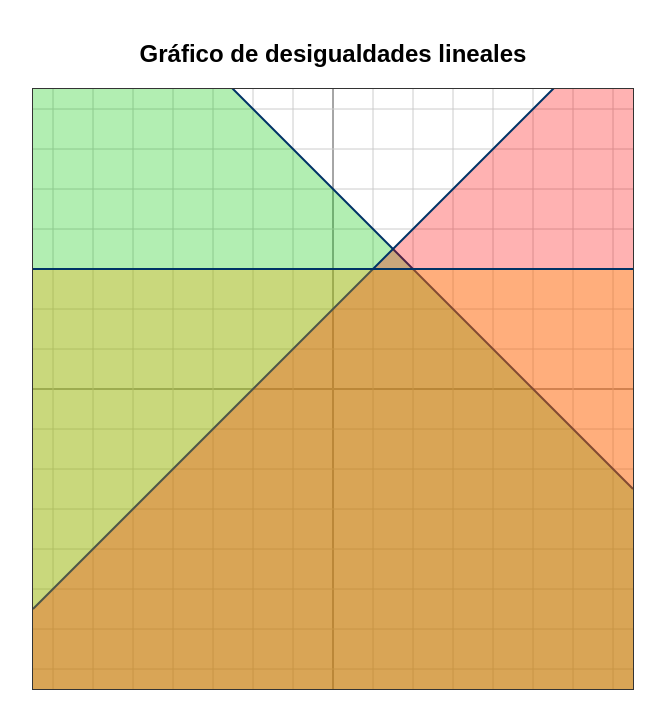
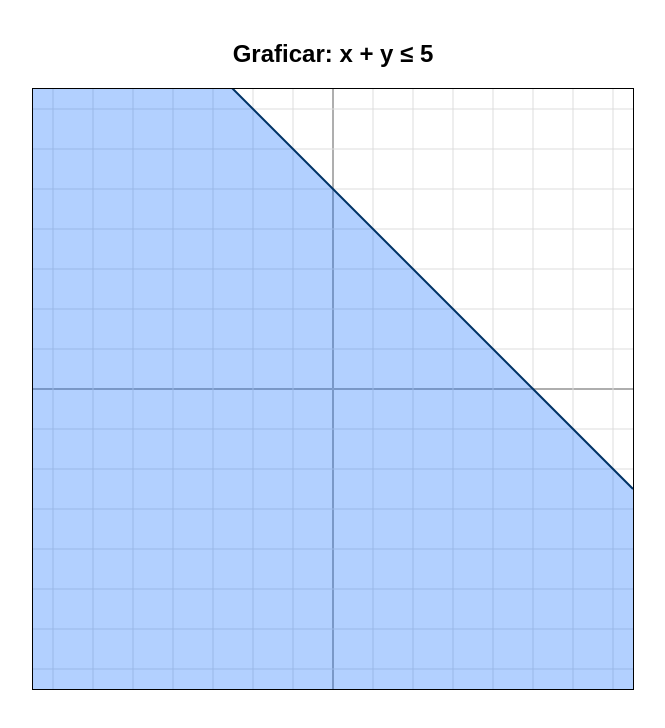
Before and after one commit to Rominalapo/Matematicas, a plain HTML site: page index.html in a window 1280 px wide. Shown: the whole page, without its empty margins (307-972 px from the left). Drawn offline with Linux system fonts and the light colour scheme.

Commit message:
Update index.html

```diff
--- a/index.html
+++ b/index.html
@@ -3,24 +3,24 @@
 <head>
   <meta charset="UTF-8" />
   <meta name="viewport" content="width=device-width, initial-scale=1.0"/>
-  <title>Graficador de Desigualdades</title>
+  <title>Gráfico de una desigualdad</title>
   <style>
     body {
-      font-family: Arial, sans-serif;
       display: flex;
       flex-direction: column;
       align-items: center;
+      font-family: Arial, sans-serif;
       margin-top: 20px;
     }
     canvas {
-      border: 1px solid #333;
+      border: 1px solid #000;
       background-color: #fff;
     }
   </style>
 </head>
 <body>
 
-  <h2>Gráfico de desigualdades lineales</h2>
+  <h2>Graficar: x + y ≤ 5</h2>
   <canvas id="grafico" width="600" height="600"></canvas>
 
   <script>
@@ -29,11 +29,16 @@
     const width = canvas.width;
     const height = canvas.height;
 
-    // Escala (pixeles por unidad)
-    const escala = 40;
+    const escala = 40; // píxeles por unidad
     const origen = { x: width / 2, y: height / 2 };
 
-    // Dibuja los ejes cartesianos
+    function aPixeles(x, y) {
+      return {
+        x: origen.x + x * escala,
+        y: origen.y - y * escala
+      };
+    }
+
     function dibujarEjes() {
       ctx.strokeStyle = "#000";
       ctx.lineWidth = 1;
@@ -50,8 +55,8 @@
       ctx.lineTo(origen.x, height);
       ctx.stroke();
 
-      // Líneas de cuadrícula
-      ctx.strokeStyle = "#ccc";
+      // Cuadrícula
+      ctx.strokeStyle = "#ddd";
       for (let x = origen.x % escala; x < width; x += escala) {
         ctx.beginPath();
         ctx.moveTo(x, 0);
@@ -66,52 +71,41 @@
       }
     }
 
-    // Convierte coordenadas cartesianas a píxeles
-    function aPixeles(x, y) {
-      return {
-        x: origen.x + x * escala,
-        y: origen.y - y * escala
-      };
-    }
+    function graficarDesigualdad(a, b, c, color = 'rgba(0, 100, 255, 0.3)') {
+      // Dibuja la línea de la desigualdad: ax + by = c
+      const x1 = -width / (2 * escala);
+      const x2 = width / (2 * escala);
+      const y1 = (c - a * x1) / b;
+      const y2 = (c - a * x2) / b;
 
-    // Dibuja una desigualdad de la forma ax + by ≤ c
-    function dibujarDesigualdad(a, b, c, color = 'rgba(0, 100, 255, 0.3)') {
-      ctx.fillStyle = color;
+      const p1 = aPixeles(x1, y1);
+      const p2 = aPixeles(x2, y2);
+
+      // Dibuja la región que cumple ax + by ≤ c
       ctx.beginPath();
+      ctx.moveTo(p1.x, p1.y);
+      ctx.lineTo(p2.x, p2.y);
 
-      const puntos = [];
-
-      // Genera puntos en los extremos del lienzo
-      for (let x = -width / (2 * escala); x <= width / (2 * escala); x += 0.5) {
-        const y = (c - a * x) / b;
-        if (!isNaN(y) && isFinite(y)) {
-          puntos.push({ x, y });
-        }
+      if (b !== 0) {
+        // Rellenar hacia abajo
+        const inf1 = aPixeles(x2, -height);
+        const inf2 = aPixeles(x1, -height);
+        ctx.lineTo(inf1.x, inf1.y);
+        ctx.lineTo(inf2.x, inf2.y);
+      } else {
+        // Desigualdad vertical (a ≠ 0, b = 0)
+        const top1 = aPixeles(c / a, height);
+        const bottom1 = aPixeles(c / a, -height);
+        ctx.moveTo(top1.x, top1.y);
+        ctx.lineTo(bottom1.x, bottom1.y);
       }
 
-      // Dibuja la región de la desigualdad
-      const region = puntos.filter(p => a * p.x + b * p.y <= c);
-      if (region.length > 0) {
-        const inicio = aPixeles(region[0].x, region[0].y);
-        ctx.moveTo(inicio.x, inicio.y);
-        for (let p of region) {
-          const pixel = aPixeles(p.x, p.y);
-          ctx.lineTo(pixel.x, pixel.y);
-        }
+      ctx.closePath();
+      ctx.fillStyle = color;
+      ctx.fill();
 
-        // Rellenar hacia abajo si b > 0, hacia arriba si b < 0
-        const extremo1 = aPixeles(region[0].x, -height / escala);
-        const extremo2 = aPixeles(region[region.length - 1].x, -height / escala);
-        ctx.lineTo(extremo2.x, extremo2.y);
-        ctx.lineTo(extremo1.x, extremo1.y);
-        ctx.closePath();
-        ctx.fill();
-      }
-
-      // Dibuja la línea de la desigualdad
+      // Dibuja la línea de frontera
       ctx.beginPath();
-      const p1 = aPixeles(-width / (2 * escala), (c - a * (-width / (2 * escala))) / b);
-      const p2 = aPixeles(width / (2 * escala), (c - a * (width / (2 * escala))) / b);
       ctx.moveTo(p1.x, p1.y);
       ctx.lineTo(p2.x, p2.y);
       ctx.strokeStyle = '#003366';
@@ -119,16 +113,10 @@
       ctx.stroke();
     }
 
-    // Inicializa el gráfico
+    // Inicializar gráfico
     function iniciar() {
       dibujarEjes();
-
-      // Desigualdades: puedes cambiar o añadir más
-      // Forma: a, b, c, color (opcional)
-      dibujarDesigualdad(1, 1, 5, 'rgba(0, 200, 0, 0.3)');   // x + y ≤ 5
-      dibujarDesigualdad(-1, 1, 2, 'rgba(255, 0, 0, 0.3)');  // -x + y ≤ 2
-      dibujarDesigualdad(1, 0, 4, 'rgba(0, 0, 255, 0.3)');   // x ≤ 4
-      dibujarDesigualdad(0, 1, 3, 'rgba(255, 165, 0, 0.3)'); // y ≤ 3
+      graficarDesigualdad(1, 1, 5); // x + y ≤ 5
     }
 
     iniciar();
```
